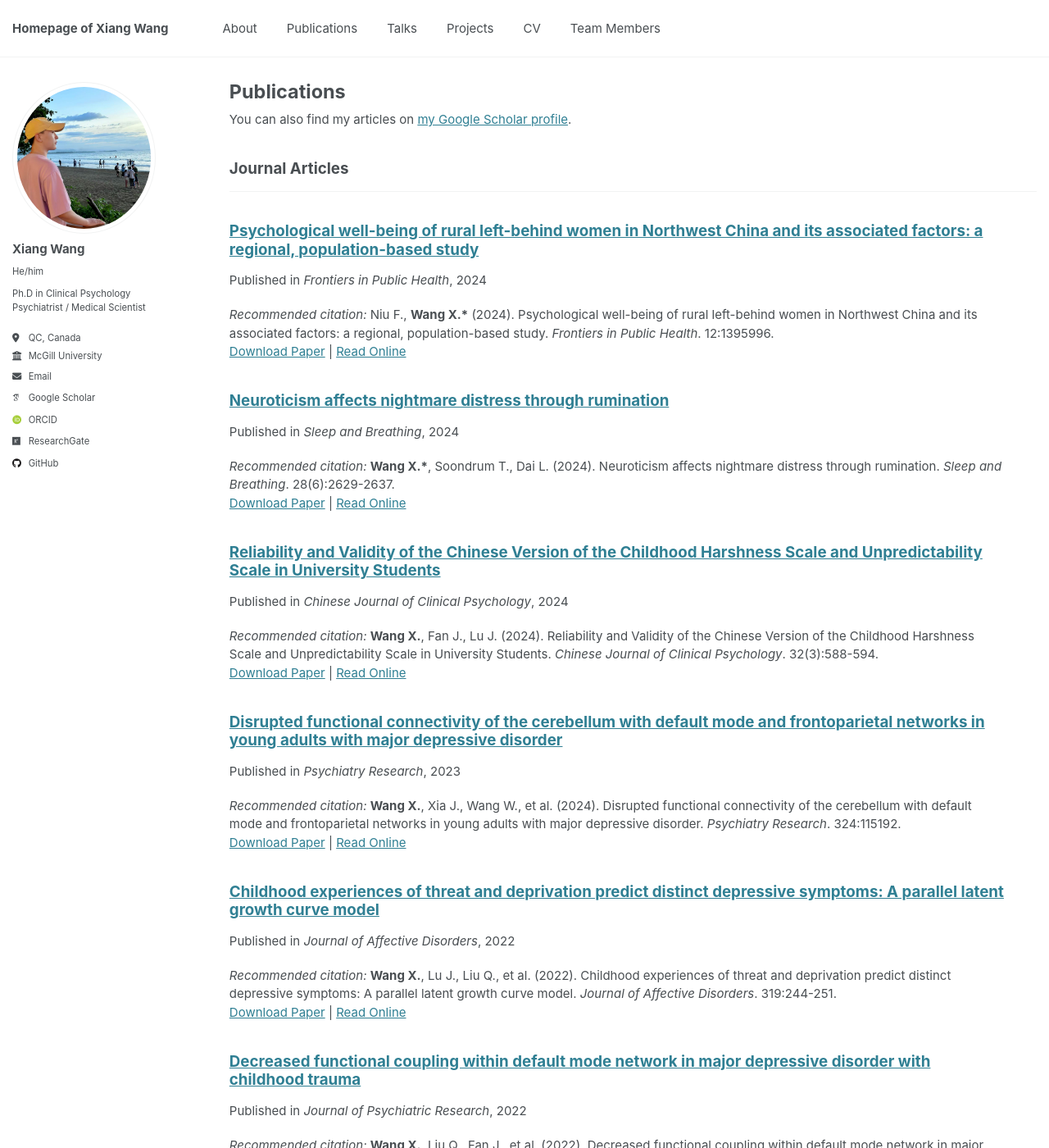
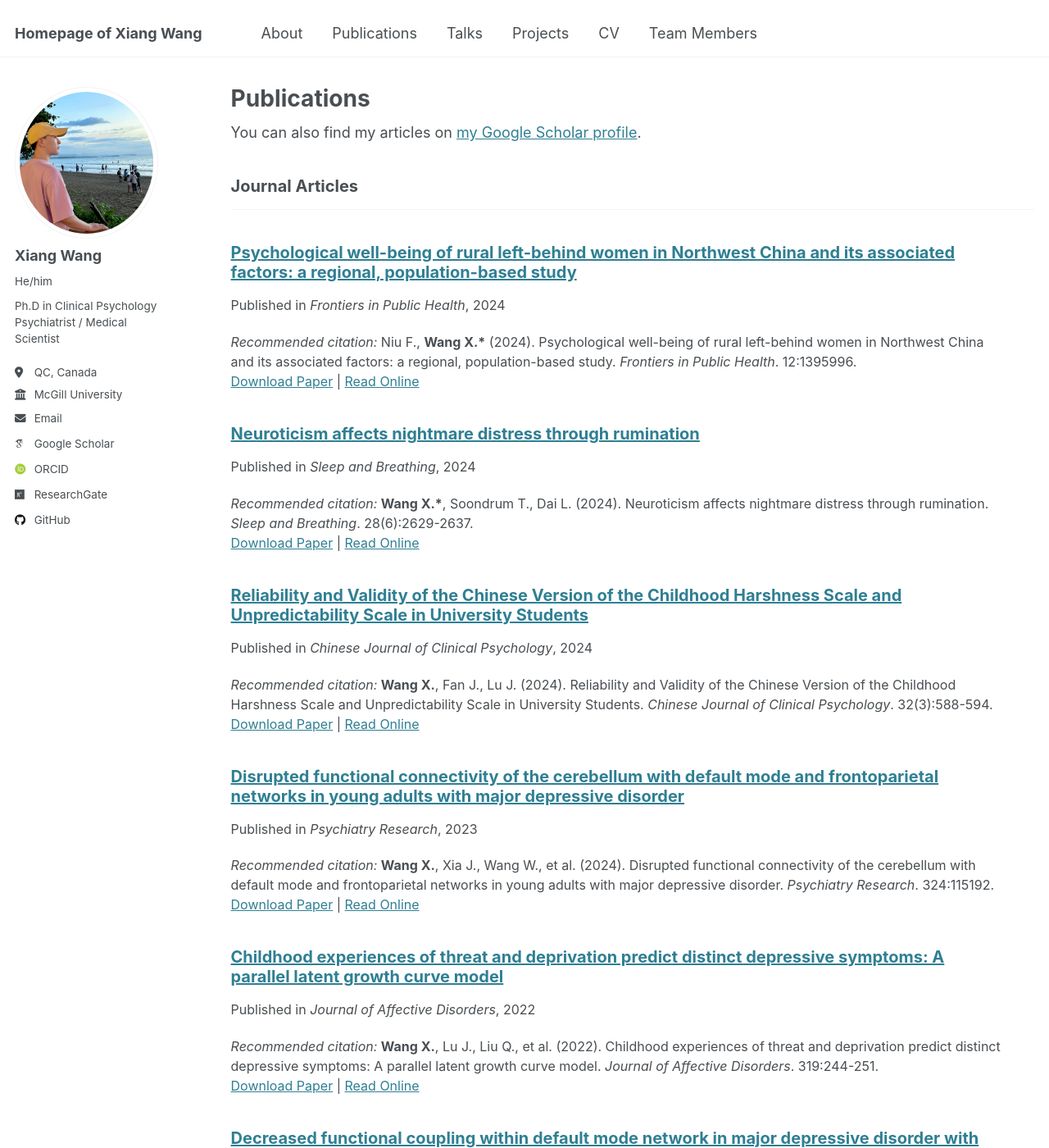
Before and after one commit to Xiang-Wangs/xiang-wangs.github.io, a Jekyll site: the page built from _pages/publications.html, in a window 1280 px wide and 1400 px high. Shown: the whole window at 82% size. Built offline with Jekyll 4.4.1, drawn with Linux system fonts in a browser that asks for light colours; some web fonts are replaced.

Commit message:
Update publications.html

```diff
--- a/_pages/publications.html
+++ b/_pages/publications.html
@@ -4,11 +4,6 @@ title: "Publications"
 permalink: /publications/
 author_profile: true
 ---
-<style>
-  body {
-    font-size: 15px; /* 设置默认字体大小 */
-  }
-</style>
 
 {% if site.author.googlescholar %}
   <div class="wordwrap">You can also find my articles on <a href="{{site.author.googlescholar}}">my Google Scholar profile</a>.</div>
@@ -17,6 +12,7 @@ author_profile: true
 {% include base_path %}
 
 <!-- New style rendering if publication categories are defined -->
+<div style="font-size: 16px;"> <!-- 设置该部分的字体大小 -->
 {% if site.publication_category %}
   {% for category in site.publication_category  %}
     {% assign title_shown = false %}
@@ -36,3 +32,4 @@ author_profile: true
     {% include archive-single.html %}
   {% endfor %}
 {% endif %}
+  </div>
```
